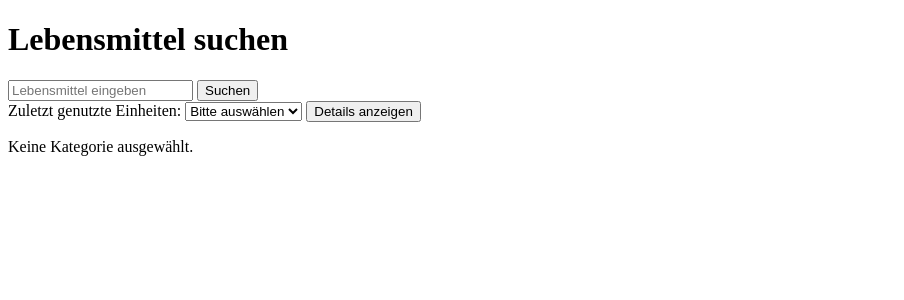
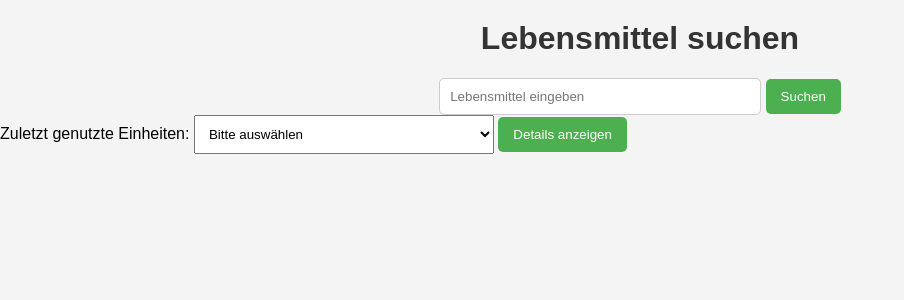
Before and after one commit to markus-schaaf/webproject, a Django app: page /nutrition/ in a window 1280 px wide. Shown: the top 300 px of the page, without its empty margins (0-904 px from the left). Run offline with Django 5.2, Linux system fonts and the light colour scheme; data that the repository does not hold is empty.

Commit message:
Erste CSS Angaben für Nutrition Seiten

```diff
--- a/nutrition/Templates/search_food.html
+++ b/nutrition/Templates/search_food.html
@@ -1,57 +1,125 @@
 <!DOCTYPE html>
 <html lang="de">
+
 <head>
     <meta charset="UTF-8">
     <meta name="viewport" content="width=device-width, initial-scale=1.0">
     <meta name="csrf-token" content="{{ csrf_token }}">
     <title>Lebensmittel Suche</title>
+
+    <!-- Inline CSS -->
+    <style>
+        body {
+            font-family: Arial, sans-serif;
+            background-color: #f4f4f4;
+            margin: 0;
+            padding: 0;
+        }
+
+        h1 {
+            text-align: center;
+            color: #333;
+            margin-top: 20px;
+        }
+
+        form {
+            text-align: center;
+            margin-top: 20px;
+        }
+
+        input[type="text"] {
+            padding: 10px;
+            width: 60%;
+            max-width: 300px;
+            border: 1px solid #ccc;
+            border-radius: 5px;
+        }
+
+        button {
+            padding: 10px 15px;
+            background-color: #4CAF50;
+            color: white;
+            border: none;
+            border-radius: 5px;
+            cursor: pointer;
+        }
+
+        button:hover {
+            background-color: #45a049;
+        }
+
+        #dropdown-container, #amount-container, #save-button-container {
+            display: none;
+            margin-top: 20px;
+            text-align: center;
+        }
+
+        select {
+            padding: 10px;
+            width: 60%;
+            max-width: 300px;
+        }
+
+        p {
+            text-align: center;
+            font-size: 16px;
+            color: #555;
+        }
+    </style>
 </head>
-<body>
+
+<body class="main-body">
+    <div class="container">
+        <header>
             <h1>Lebensmittel suchen</h1>
-    <form id="search-form">
+        </header>
+
+        <!-- Suchformular -->
+        <section class="search-form-section">
+            <form id="search-form" class="form-container">
                 {% csrf_token %}
-        <input type="text" id="search-input" placeholder="Lebensmittel eingeben" required>
-        <button type="button" onclick="searchFood()">Suchen</button>
+                <input type="text" id="search-input" class="input-field" placeholder="Lebensmittel eingeben" required>
+                <button type="button" class="button" onclick="searchFood()">Suchen</button>
             </form>
+        </section>
 
         <!-- Dropdown und Weiter-Button -->
-    <div id="dropdown-container" style="display: none;">
+        <section id="dropdown-container" class="dropdown-section" style="display: none;">
             <label for="dropdown">Wähle ein Lebensmittel:</label>
-        <select id="dropdown">
+            <select id="dropdown" class="dropdown">
                 <option value="">Bitte auswählen</option>
             </select>
-        <button id="next-button" style="display: none;" onclick="loadSelectedFoodDetails()">Weiter</button>
+            <button id="next-button" class="button" style="display: none;" onclick="loadSelectedFoodDetails()">Weiter</button>
+        </section>
+
+        <!-- Details werden hier angezeigt -->
+        <section id="food-details" class="details-section"></section>
+
+        <!-- Bereich für Recently Used-->
+        <section class="recent-section">
+            <label for="recent-units-dropdown">Zuletzt genutzte Einheiten:</label>
+            <select id="recent-units-dropdown" class="dropdown">
+                <option value="">Bitte auswählen</option>
+            </select>
+            <button id="recent-unit-details-btn" class="button" onclick="loadRecentUnitDetails()">Details anzeigen</button>
+        </section>
+
+        <!-- Details der zuletzt genutzten Einheit -->
+        <section id="recent-unit-details" class="details-section"></section>
+
+        <!-- Menge eingeben -->
+        <section id="amount-container" class="amount-section" style="display: none;">
+            <label for="amount-input">Menge (in Gramm):</label>
+            <input type="number" id="amount-input" class="input-field" min="1" value="100">
+        </section>
+
+        <!-- Speichern-Button -->
+        <section id="save-button-container" class="save-section" style="display: none;">
+            <button class="button" onclick="saveFoodUnit()">Speichern</button>
+        </section>
+
     </div>
 
-    <!-- Details werden hier angezeigt -->
-    <div id="food-details"></div>
-
-    <!-- Bereich für Recently Used-->
-    <!-- Dropdown für zuletzt genutzte Einheiten mit Button -->
-    <div>
-        <label for="recent-units-dropdown">Zuletzt genutzte Einheiten:</label>
-        <select id="recent-units-dropdown">
-            <option value="">Bitte auswählen</option>
-        </select>
-        <button id="recent-unit-details-btn" onclick="loadRecentUnitDetails()">Details anzeigen</button>
-    </div>
-
-    <!-- Bereich für die Anzeige der Details -->
-    <div id="recent-unit-details"></div>
-
-    <!-- Test ob categorie in URL überliefert wird-->
-    <p id="food-categorie"></p>
-
-        <!-- Menge eingeben -->
-        <div id="amount-container" style="display: none;">
-            <label for="amount-input">Menge (in Gramm):</label>
-            <input type="number" id="amount-input" min="1" value="100">
-        </div>
-
-        <!-- Speichern-Button -->
-        <div id="save-button-container" style="display: none;">
-            <button onclick="saveFoodUnit()">Speichern</button>
-        </div>
 
 
 
```
Also changed, not shown: db.sqlite3. Lines whose indentation alone changed are shown as unchanged.
